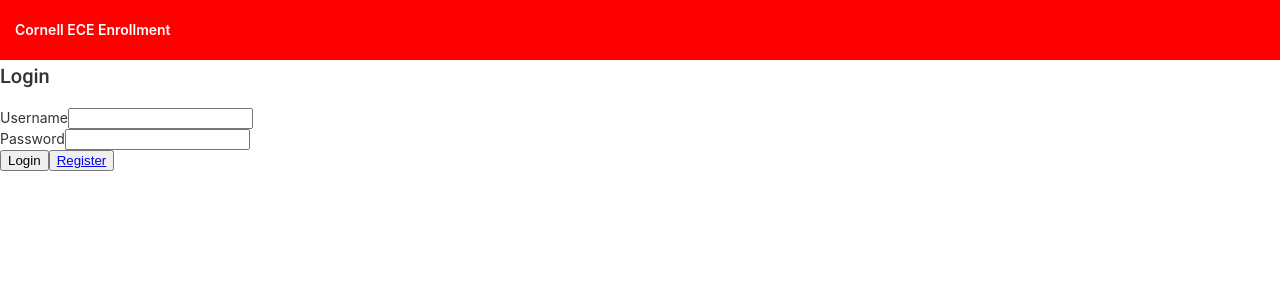
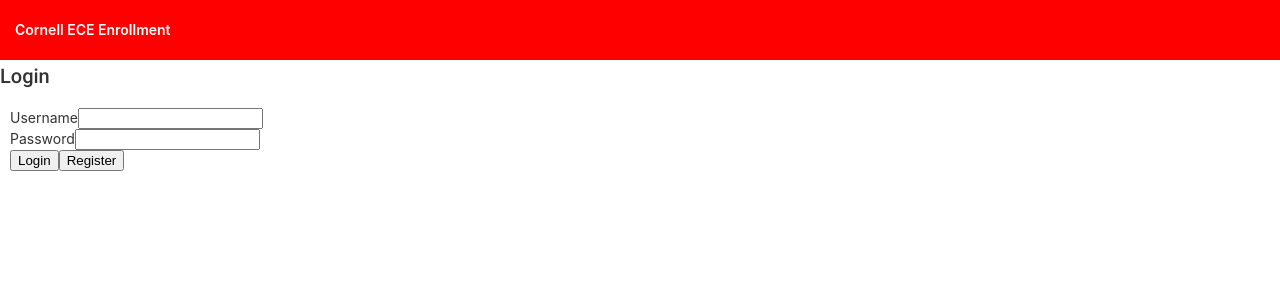
Before and after one commit to joyyyq/MicroservicesBenchmark, an Angular app in the folder enrollment-app/: page /#/ in a window 1280 px wide. Shown: the top 300 px of the page. Built offline with nearby package versions, Linux system fonts and the light colour scheme.

Commit message:
prettify by adding left margin

```diff
--- a/enrollment-app/src/app/login/login.component.html
+++ b/enrollment-app/src/app/login/login.component.html
@@ -15,12 +15,13 @@
         </div>
     </div>
     <div class="form-group">
-        <button [disabled]="loading" class="btn btn-primary">
+        <button [disabled]="loading" class="btn btn-primary" routerLink="/login">
             <span *ngIf="loading" class="spinner-border spinner-border-sm mr-1"></span>
-            Login </button>
-        <button [disabled]="loading" class="btn btn-primary">
+            Login
+        </button>
+        <button [disabled]="loading" class="btn btn-primary" routerLink="/register">
             <span *ngIf="loading" class="spinner-border spinner-border-sm mr-1"></span>
-            <a routerLink="/register" class="btn btn-link">Register</a>
+            Register
         </button>
     </div>
 </form>
--- a/enrollment-app/src/styles.css
+++ b/enrollment-app/src/styles.css
@@ -2,3 +2,6 @@
 
 html, body { height: 100%; }
 body { margin: 0; font-family: Roboto, "Helvetica Neue", sans-serif; }
+
+h2 { margin-left: 10px}
+form { margin-left: 10px }
```
